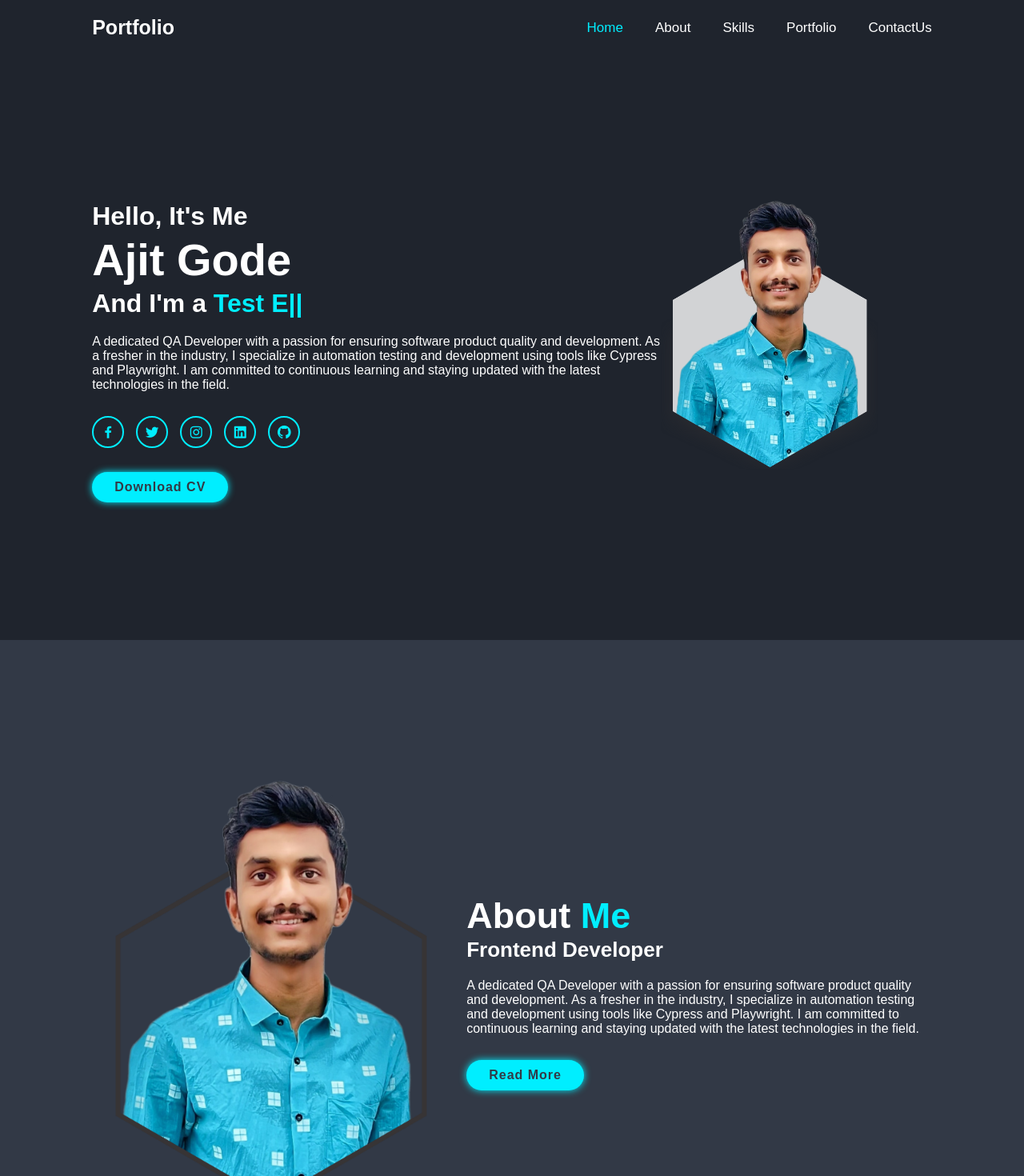
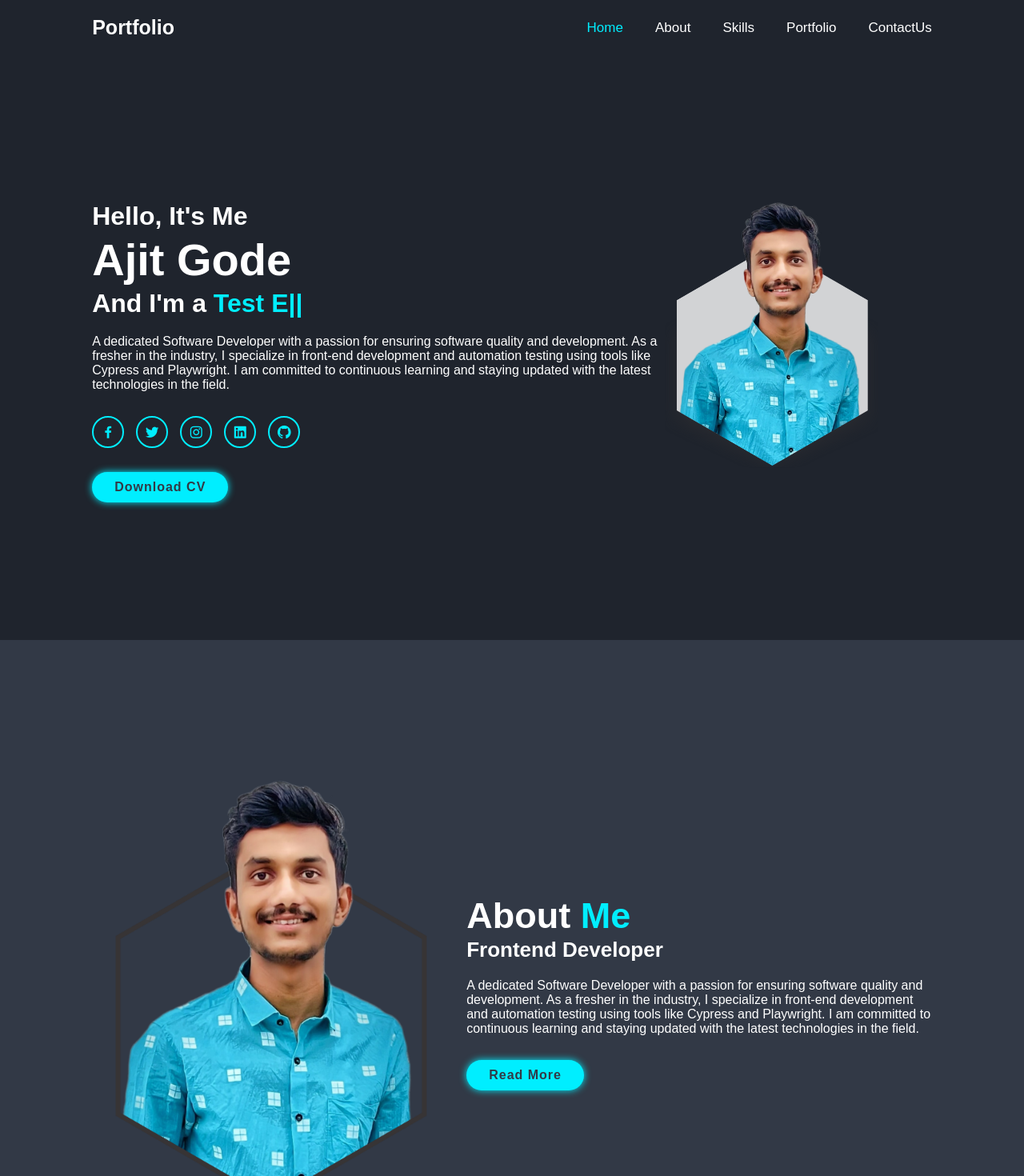
Before and after one commit to AjitGode/Portfolio_React, a React (Create React App) app: page / in a window 1280 px wide. Shown: the top 1470 px of the page at 80% size. Built offline with nearby package versions, Linux system fonts and the light colour scheme; a web font is replaced by a local one.

Commit message:
Updated about info section

```diff
--- a/src/components/About.js
+++ b/src/components/About.js
@@ -11,7 +11,7 @@ const About = ()=>{
         <div className="about-content">
           <h2 className="heading">About <span>Me</span></h2>
           <h3>Frontend Developer</h3>
-          <p>A dedicated QA Developer with a passion for ensuring software product quality and development. As a fresher in the industry, I specialize in automation testing and development using tools like Cypress and Playwright. I am committed to continuous learning and staying updated with the latest technologies in the field.</p>
+          <p>A dedicated Software Developer with a passion for ensuring software quality and development. As a fresher in the industry, I specialize in front-end development and automation testing using tools like Cypress and Playwright. I am committed to continuous learning and staying updated with the latest technologies in the field.</p>
           <a href="https://www.linkedin.com/in/ajit-gode-566495157/" target="_blank" rel="noopener noreferrer" className="btn">Read More</a>
         </div>
       </section>
--- a/src/components/Home.js
+++ b/src/components/Home.js
@@ -23,7 +23,7 @@ const Home = ()=>{
           <h3>Hello, It's Me</h3>
           <h1>Ajit Gode</h1>
           <h3>And I'm a <span className="multiple-text"></span></h3>
-          <p>A dedicated QA Developer with a passion for ensuring software product quality and development. As a fresher in the industry, I specialize in automation testing and development using tools like Cypress and Playwright. I am committed to continuous learning and staying updated with the latest technologies in the field.</p>
+          <p>A dedicated Software Developer with a passion for ensuring software quality and development. As a fresher in the industry, I specialize in front-end development and automation testing using tools like Cypress and Playwright. I am committed to continuous learning and staying updated with the latest technologies in the field.</p>
           <div className="social-media">
             <a href="https://www.facebook.com/Godeajit25" target="_blank" rel="noopener noreferrer"><i className='bx bxl-facebook'></i></a>
             <a href="https://twitter.com/godeajit25?t=xaEZbUnzXIjNRD7rb_DoBw&s=09" target="_blank" rel="noopener noreferrer"><i className='bx bxl-twitter'></i></a>
```
